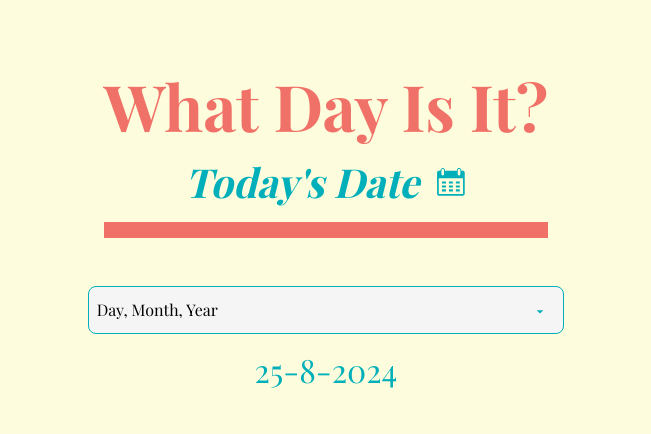
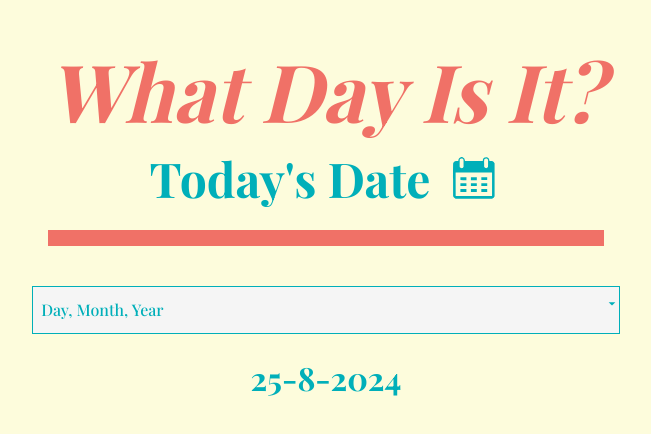
Before and after one commit to adiluexe/what-day-is-it, a plain HTML site: page index.html in a window 1280 px wide. Shown: the part 186-620 px from the top of the page, without its empty margins (314-965 px from the left). Drawn offline with nearby package versions, Linux system fonts and the light colour scheme; a web font is replaced by a local one.

Commit message:
Fix: Fix alignments

```diff
--- a/styles.css
+++ b/styles.css
@@ -53,12 +53,19 @@ body {
   min-height: 100vh;
   font-family: "Playfair Display", serif;
   text-align: center;
+  color: var(--blue);
+  background-color: var(--light);
   display: flex;
   flex-direction: column;
   align-items: center;
   justify-content: center;
-  color: var(--blue);
-  background-color: var(--light);
+}
+
+main {
+  display: flex;
+  flex-direction: column;
+  align-items: center;
+  justify-content: center;
 }
 
 header {
@@ -66,7 +73,8 @@ header {
 }
 
 header .title {
-  font-size: 4rem;
+  font-size: 5rem;
+  font-style: italic;
   color: var(--red);
   padding-bottom: 1rem;
 }
@@ -75,45 +83,51 @@ header .title {
   display: flex;
   justify-content: center;
   align-items: center;
+  vertical-align: middle;
   gap: 1rem;
 }
 
 .subtitle h2 {
-  font-size: 2.5rem;
-  font-style: italic;
+  font-size: 3rem;
 }
 
 .date-svg {
-  height: 32px;
-  width: 32px;
+  height: 3rem;
+  width: 3.5rem;
 }
 
 .divider {
-  margin: 1rem auto;
+  margin: 1.5rem auto 0;
   padding: 0.5rem;
   background-color: var(--red);
 }
 
 .dropdown-container {
+  width: 100%;
   position: relative;
-  margin: 0 1rem 1rem;
+  padding: 0.5rem 1rem;
 }
 
 select {
   background-color: whitesmoke;
+  color: var(--blue);
+  font-weight: 500;
   border: 0.25rem solid var(--red);
   width: 100%;
   height: 3rem;
   font-size: 100%;
   cursor: pointer;
   border: 0.1rem solid var(--blue);
-  border-radius: 0.5rem;
   appearance: none;
   padding: 0.5rem;
   -webkit-appearance: none;
   -moz-appearance: none;
   transition: color 0.3s ease, background-color 0.3s ease,
     border-bottom-color 0.3s ease;
+}
+
+select:focus {
+  outline: none;
 }
 
 .select-icon {
@@ -133,8 +147,9 @@ select {
 }
 
 #current-date {
+  padding: 1rem;
   font-size: 2rem;
-  text-align: center;
+  font-weight: 700;
 }
 
 @media (max-width: 375px) {
```
